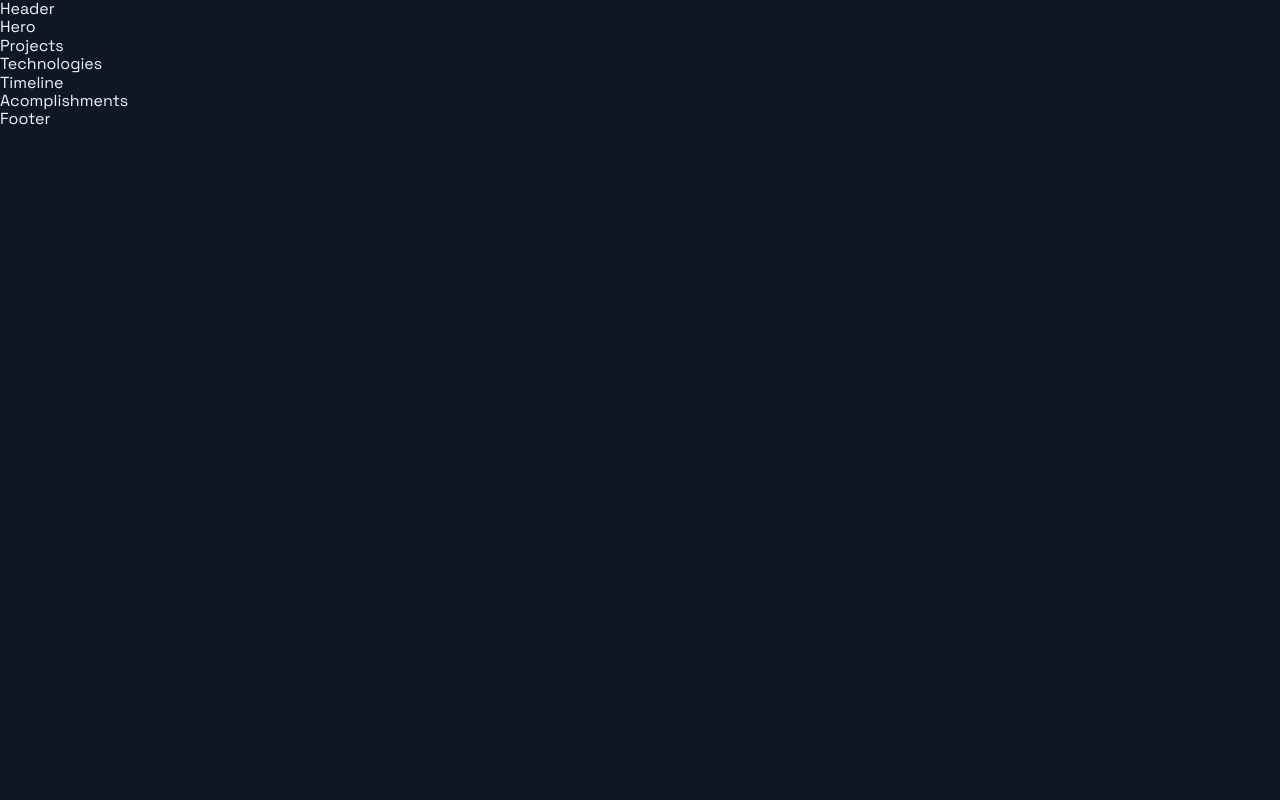
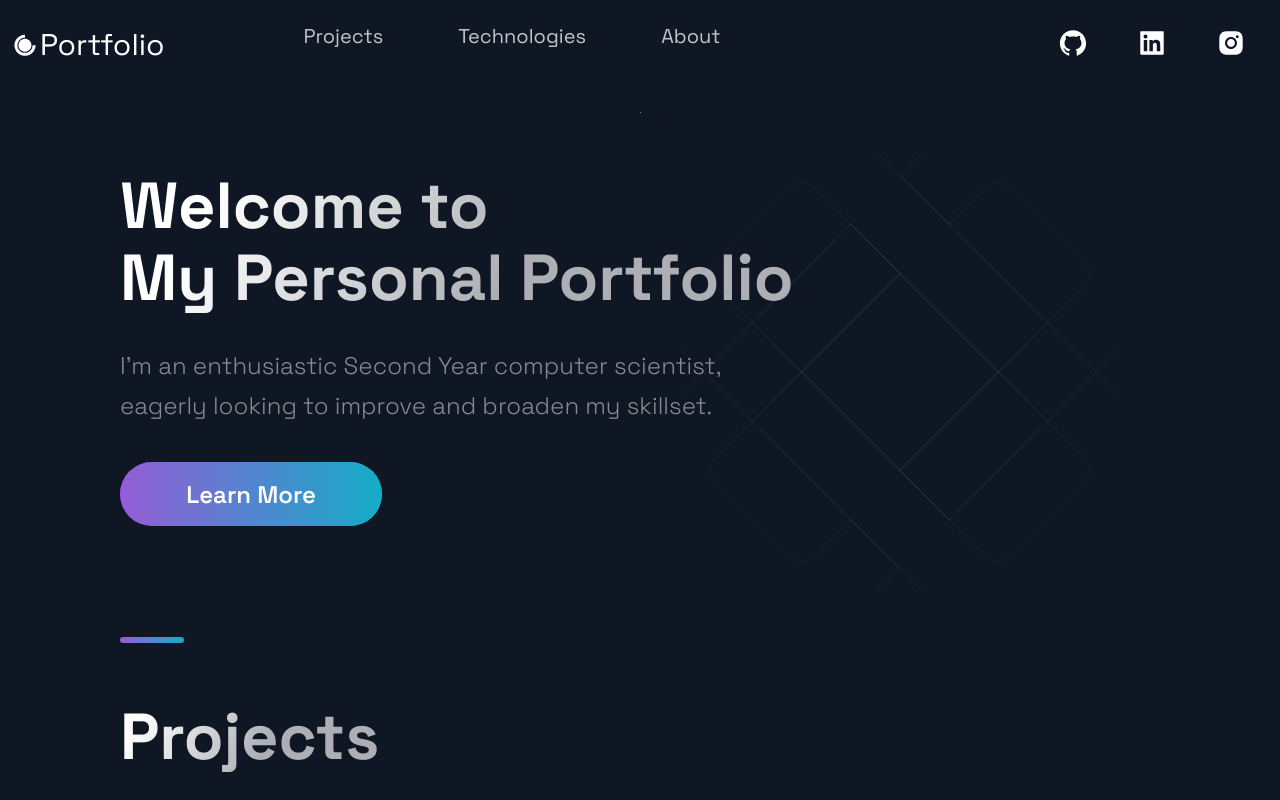
Before and after one commit to KrishanSritharar2000/My-Website, a Next.js app: page / in a window 1280 px wide. Shown: the top 800 px of the page. Built offline with nearby package versions, Linux system fonts and the light colour scheme.

Commit message:
Title and projects

```diff
--- a/src/components/Header/Header.js
+++ b/src/components/Header/Header.js
@@ -3,12 +3,48 @@
 import { AiFillGithub, AiFillInstagram, AiFillLinkedin } from 'react-icons/ai';
 import { DiCssdeck } from 'react-icons/di';
 
-import { Container, Div1, Div2, Div3, NavLink, SocialIcons } from './HeaderStyles';
+import { Container, Div1, Div2, Div3, NavLink, SocialIcons, Span } from './HeaderStyles';
 
-const Header = () =>  (
-  <div>
-    Header
-  </div>
+const Header = () => (
+  <Container>
+    <Div1>
+      <Link href="/">
+        <a style={{ display: "flex", alignItems: "center", color: "white", marginBottom: "20"}}>
+          <DiCssdeck size="3rem" /><Span>Portfolio</Span>
+        </a>
+      </Link>
+    </Div1>
+
+    <Div2>
+      <li>
+        <Link href="#projects">
+          <NavLink>Projects</NavLink>
+        </Link>
+      </li>
+      <li>
+        <Link href="#technologies">
+          <NavLink>Technologies</NavLink>
+        </Link>
+      </li>
+      <li>
+        <Link href="#about">
+          <NavLink>About</NavLink>
+        </Link>
+      </li>
+    </Div2>
+
+    <Div3>
+      <SocialIcons href="https://www.github.com">
+        <AiFillGithub size="3rem" />
+      </SocialIcons>
+      <SocialIcons href="https://www.linkedin.com">
+        <AiFillLinkedin size="3rem" />
+      </SocialIcons>
+      <SocialIcons href="https://www.instagram.com">
+        <AiFillInstagram size="3rem" />
+      </SocialIcons>
+    </Div3>
+  </Container>
 );
 
 export default Header;
--- a/src/components/Header/HeaderStyles.js
+++ b/src/components/Header/HeaderStyles.js
@@ -17,6 +17,11 @@
     grid-row-gap: 0.5rem;
   }
 `;
+
+export const Span = styled.span`
+  font-size: 3rem;
+`;
+
 export const Div1 = styled.div`
   grid-area: 1 / 1 / 2 / 2;
   display: flex;
--- a/src/components/Hero/Hero.js
+++ b/src/components/Hero/Hero.js
@@ -5,9 +5,19 @@
 import { LeftSection } from './HeroStyles';
 
 const Hero = (props) => (
-  <div>
-    Hero
-  </div>
+  <Section row nopadding>
+    <LeftSection>
+      <SectionTitle main center>
+        Welcome to <br />
+        My Personal Portfolio
+      </SectionTitle>
+      <SectionText>
+      I'm an enthusiastic Second Year computer scientist, eagerly looking to improve and broaden my skillset.
+      </SectionText>
+
+      <Button onClick={() => window.location = 'https://www.google.com'}>Learn More</Button>
+    </LeftSection>
+  </Section>
 );
 
 export default Hero;
--- a/src/components/Projects/Projects.js
+++ b/src/components/Projects/Projects.js
@@ -5,9 +5,39 @@
 import { projects } from '../../constants/constants';
 
 const Projects = () => (
-  <div>
-    Projects
-  </div>
+  <Section nopadding id="projects">
+    <SectionDivider />
+    <SectionTitle main>Projects</SectionTitle>
+    <GridContainer>
+      {
+        projects.map(({ id, image, title, description, tags, source, visit }) => (
+          <BlogCard key={id}>
+            <Img src={image} />
+            <TitleContent>
+              <HeaderThree title>{title}</HeaderThree>
+              <Hr />
+            </TitleContent>
+            <CardInfo>
+              {description}
+            </CardInfo>
+            <div>
+              <TitleContent>Stack</TitleContent>
+              <TagList>
+                {
+                  tags.map((tag, i) => (
+                    <Tag key={i}>{tag}</Tag>
+                  ))
+                }
+              </TagList>
+            </div>
+            <UtilityList>
+              <ExternalLinks href={visit}>Code</ExternalLinks>
+              <ExternalLinks href={source}>Source</ExternalLinks>
+            </UtilityList>
+          </BlogCard>
+        ))}
+    </GridContainer>
+  </Section>
 );
 
 export default Projects;
--- a/src/pages/index.js
+++ b/src/pages/index.js
@@ -10,10 +10,10 @@
 const Home = () => {
   return (
     <Layout>
-      {/* <Section grid> */}
+      <Section grid>
         <Hero />
-        {/* <BgAnimation /> */}
-      {/* </Section> */}
+        <BgAnimation />
+      </Section>
       <Projects />
       <Technologies />
       <Timeline />
```
